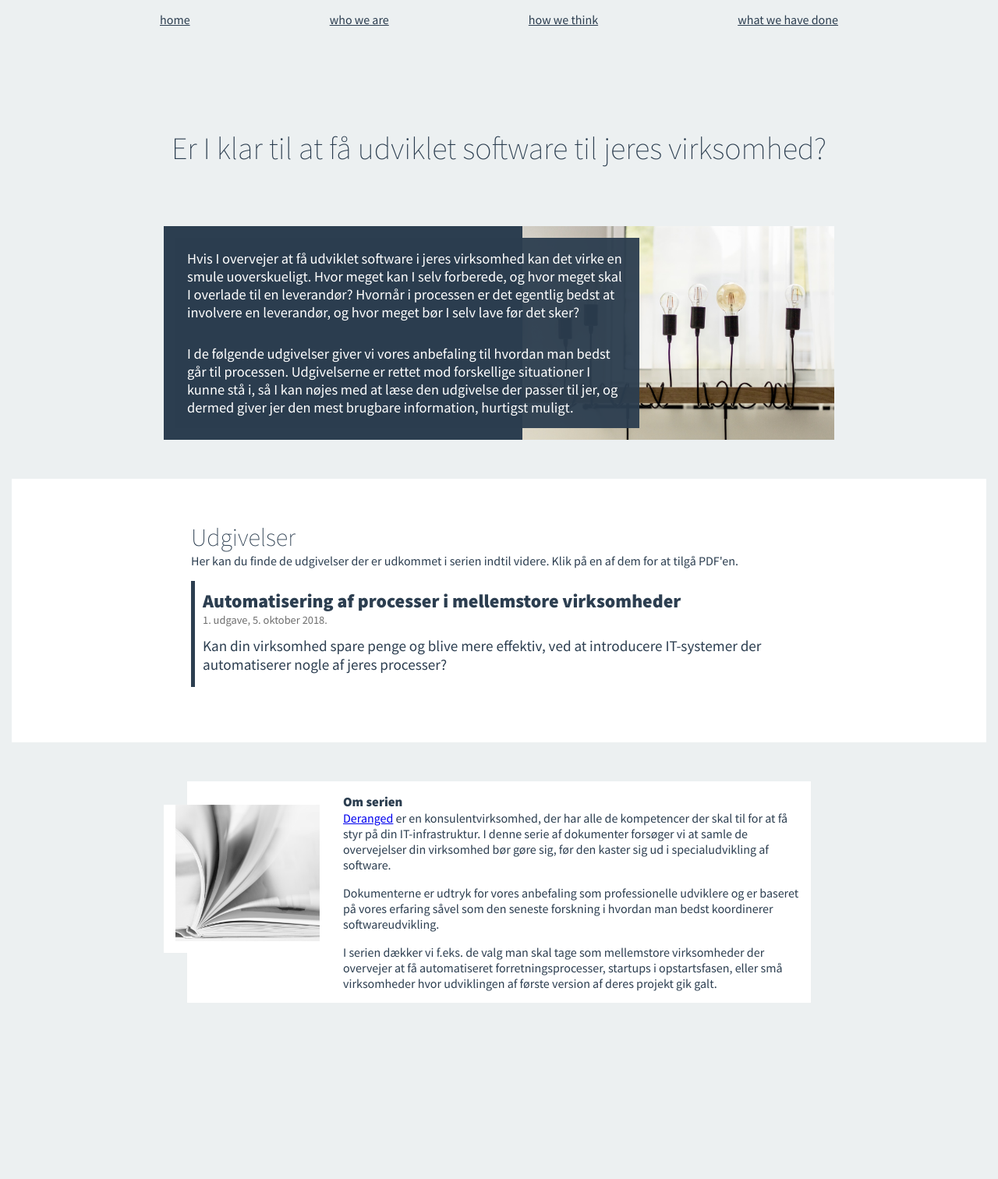
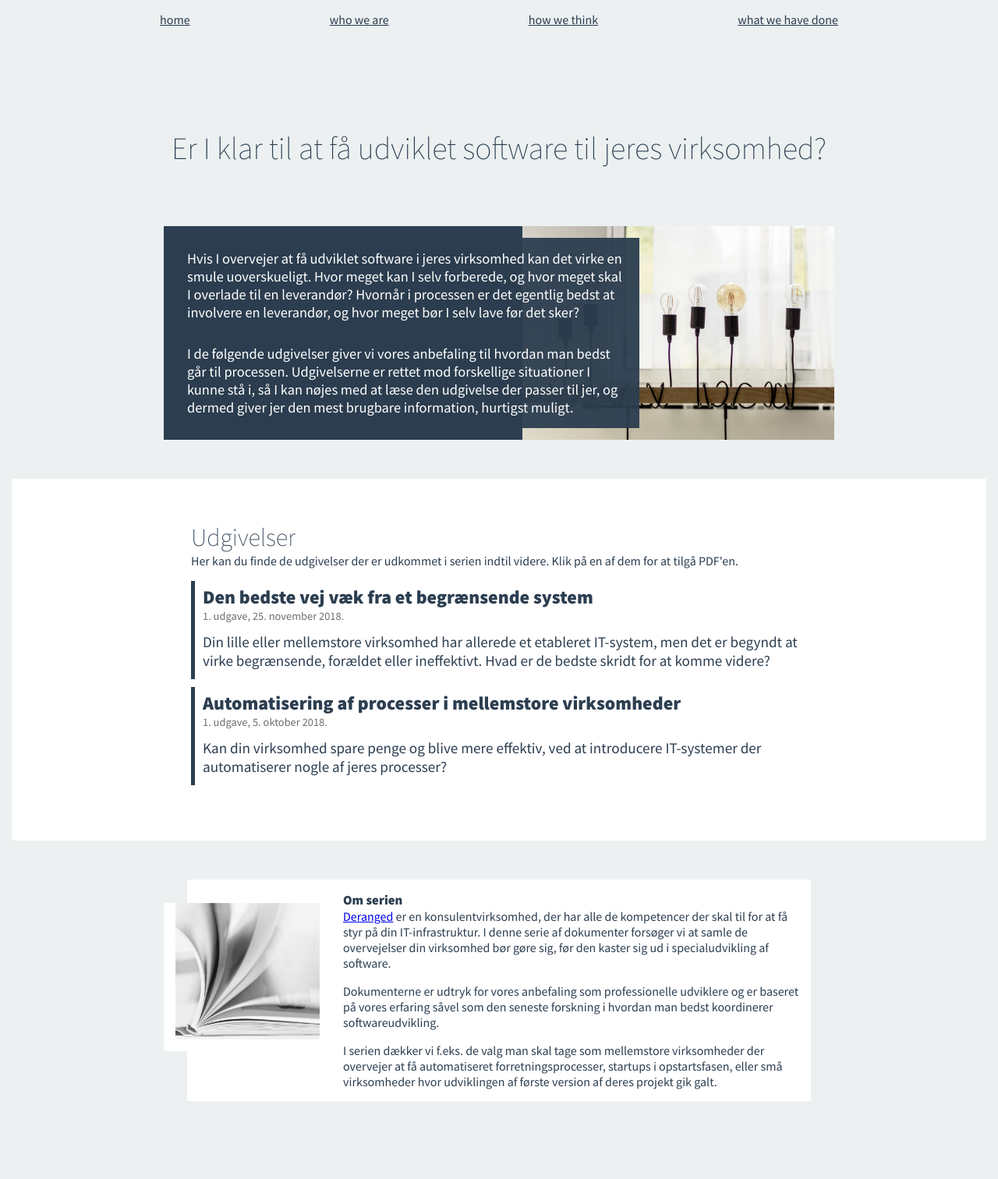
Before and after one commit to derangeddk/deranged.dk, a Jekyll site: the page built from klar-til-software/index.html, in a window 1280 px wide. Shown: the whole page at 78% size. Built offline with Jekyll 4.4.1, drawn with Linux system fonts in a browser that asks for light colours; comment, search, counter and statistics services are not loaded; before the commit the page ends 1386 px from its top, so only the background shows below that.

Commit message:
Begrænsende system pdf

```diff
--- a/klar-til-software/index.html
+++ b/klar-til-software/index.html
@@ -121,7 +121,8 @@ layout: default
         color: inherit;
         border-left: 5px solid rgb(44, 62, 80);
         display: block;
-        padding: 10px;
+        padding: 5px 10px;
+        margin: 10px 0;
     }
     .publications li h2 {
         margin: 0;
@@ -163,6 +164,13 @@ layout: default
             </p>
             <ul>
                 <li>
+                    <a href="/klar-til-software/begraensende-system.pdf">
+                        <h2>Den bedste vej væk fra et begrænsende system</h2>
+                        <div class="publishing-info">1. udgave, 25. november 2018.</div>
+                        <div class="teaser">Din lille eller mellemstore virksomhed har allerede et etableret IT-system, men det er begyndt at virke begrænsende, forældet eller ineffektivt. Hvad er de bedste skridt for at komme videre?</div>
+                    </a>
+                </li>
+                <li>
                     <a href="/klar-til-software/automatisering-af-processer.pdf">
                         <h2>Automatisering af processer i mellemstore virksomheder</h2>
                         <div class="publishing-info">1. udgave, 5. oktober 2018.</div>
```
Also changed, not shown: 1 other file.
